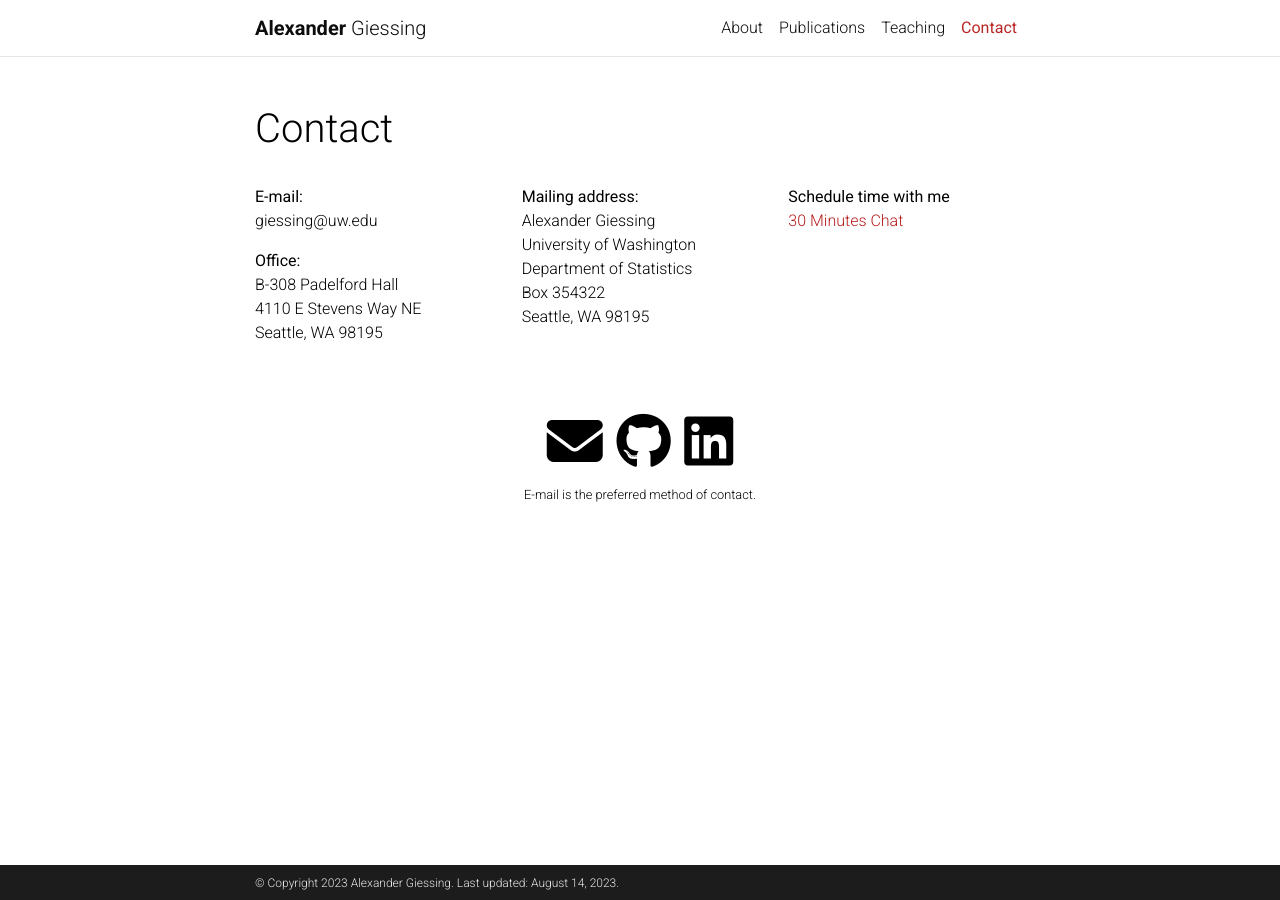
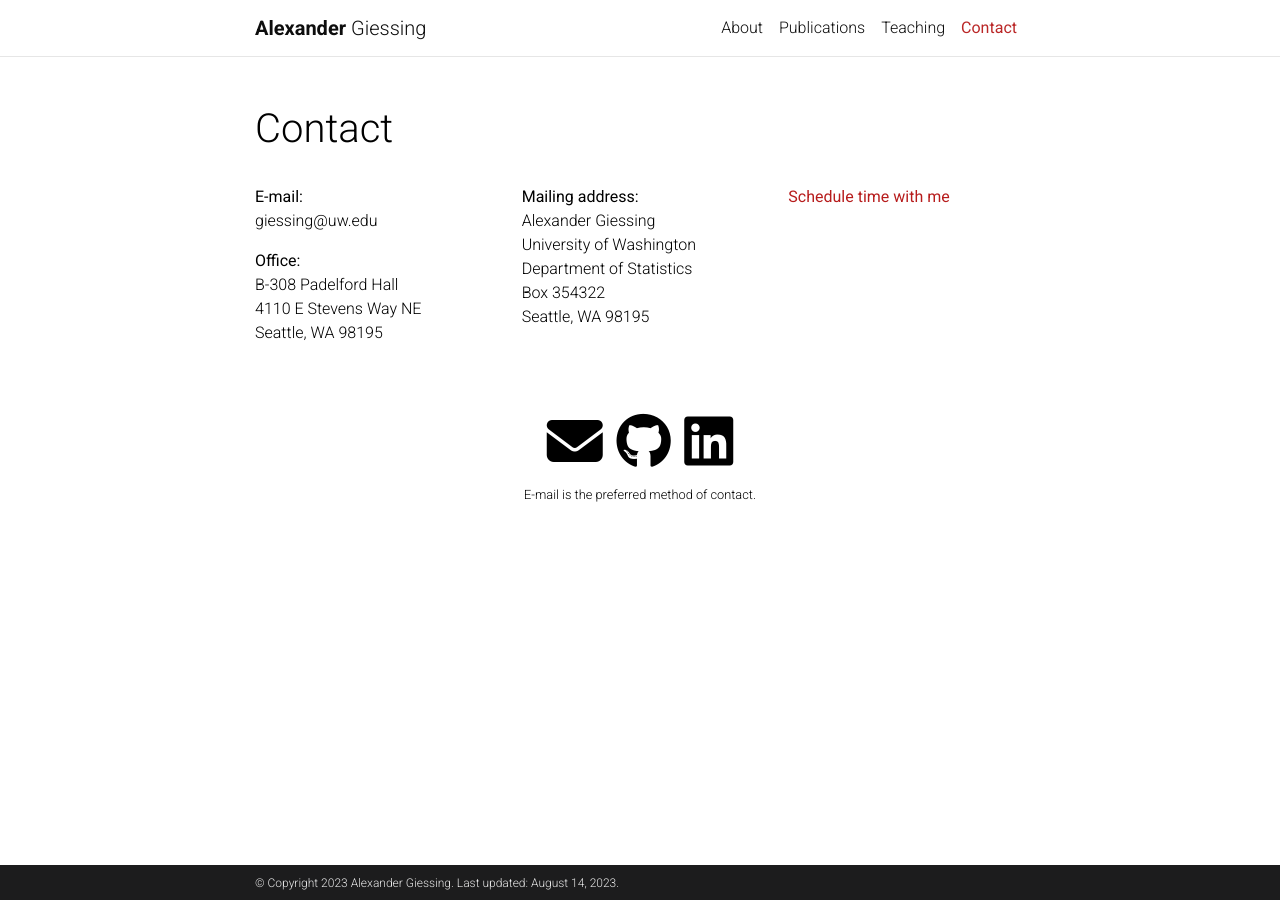
Before and after one commit to agiessing/agiessing.github.io, a Jekyll site: the page built from _pages/contact.md, in a window 1280 px wide. Built offline with Jekyll 4.4.1, drawn with Linux system fonts in a browser that asks for light colours; comment, search, counter and statistics services are not loaded; a style sheet for code colours, icons or effects is not loaded.

Commit message:
Update contact.md

```diff
--- a/_pages/contact.md
+++ b/_pages/contact.md
@@ -27,8 +27,7 @@
       Seattle, WA 98195 </p>
     </div>
     <div class="col-sm-4 col-xs-6">
-      <p> <span class="font-weight-bolder">Schedule time with me</span> <br>
-      <a href = "https://calendly.com/giessing-7xc/30min" target="_new"> 30 Minutes Chat </a> </p>
+      <p> <a href = "https://calendly.com/giessing-7xc/30min" class="font-weight-bolder" target="_new">Schedule time with me</a> </p>
     </div>
 </div>
 
```
